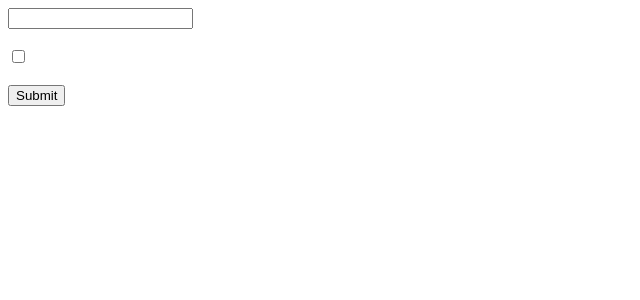
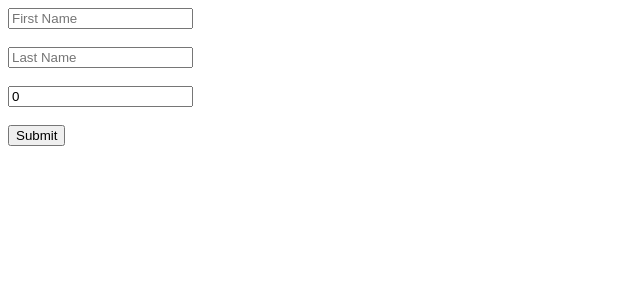
Before and after one commit to shyam88-git/react-hook-form, a React (Vite) app: page / in a window 1280 px wide. Shown: the top 300 px of the page, without its empty margins (0-640 px from the left). Built offline with nearby package versions, Linux system fonts and the light colour scheme.

Commit message:
watch example 4 with array

```diff
--- a/src/App.tsx
+++ b/src/App.tsx
@@ -1,9 +1,9 @@
-import Watch from "./pages/Watch";
+import Watch4 from "./pages/watch-example/Watch4";
 
 const App = () => {
   return (
     <div>
-      <Watch />
+      <Watch4 />
     </div>
   );
 };
--- /dev/null
+++ b/src/pages/watch-example/Watch4.tsx
@@ -0,0 +1,36 @@
+import { useForm } from "react-hook-form";
+
+interface IFormInput {
+  firstName: string;
+  lastName: string;
+  Age: number;
+}
+const Watch4 = () => {
+  const { register, watch } = useForm<IFormInput>({
+    defaultValues: {
+      firstName: "",
+      lastName: "",
+      Age: 0,
+    },
+  });
+  console.log(watch(["firstName", "lastName"]));
+
+  return (
+    <>
+      <form>
+        <input {...register("firstName")} placeholder="First Name" />
+        <br />
+        <br />
+        <input {...register("lastName")} placeholder="Last Name" />
+        <br />
+        <br />
+        <input {...register("Age")} placeholder="Ente Age" />
+        <br />
+        <br />
+        <input type="submit" />
+      </form>
+    </>
+  );
+};
+
+export default Watch4;
```
Also changed, not shown: src/pages/ResiserFormCall.tsx (added, +22 -0 lines), src/pages/watch-example/Watch.tsx (renamed from src/pages/Watch.tsx), src/pages/watch-example/Watch2.tsx (renamed from src/pages/Watch2.tsx), src/pages/watch-example/Watch3.tsx (renamed from src/pages/Watch3.tsx).
